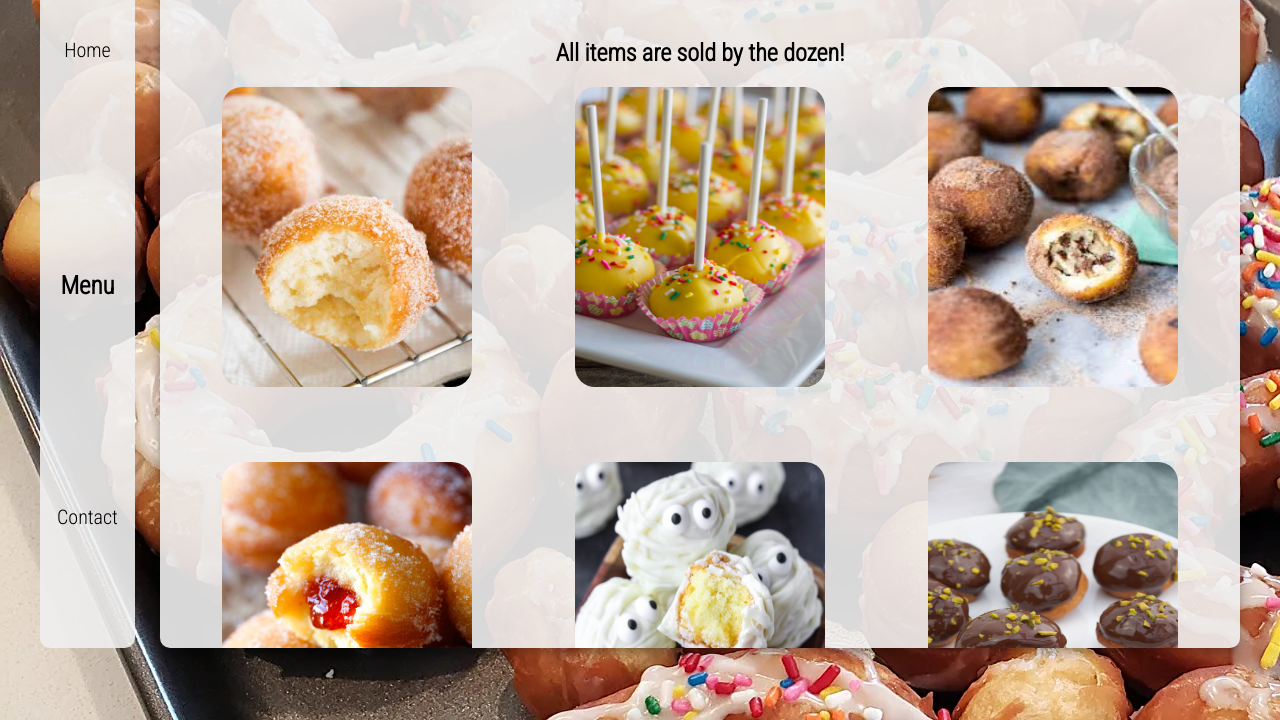
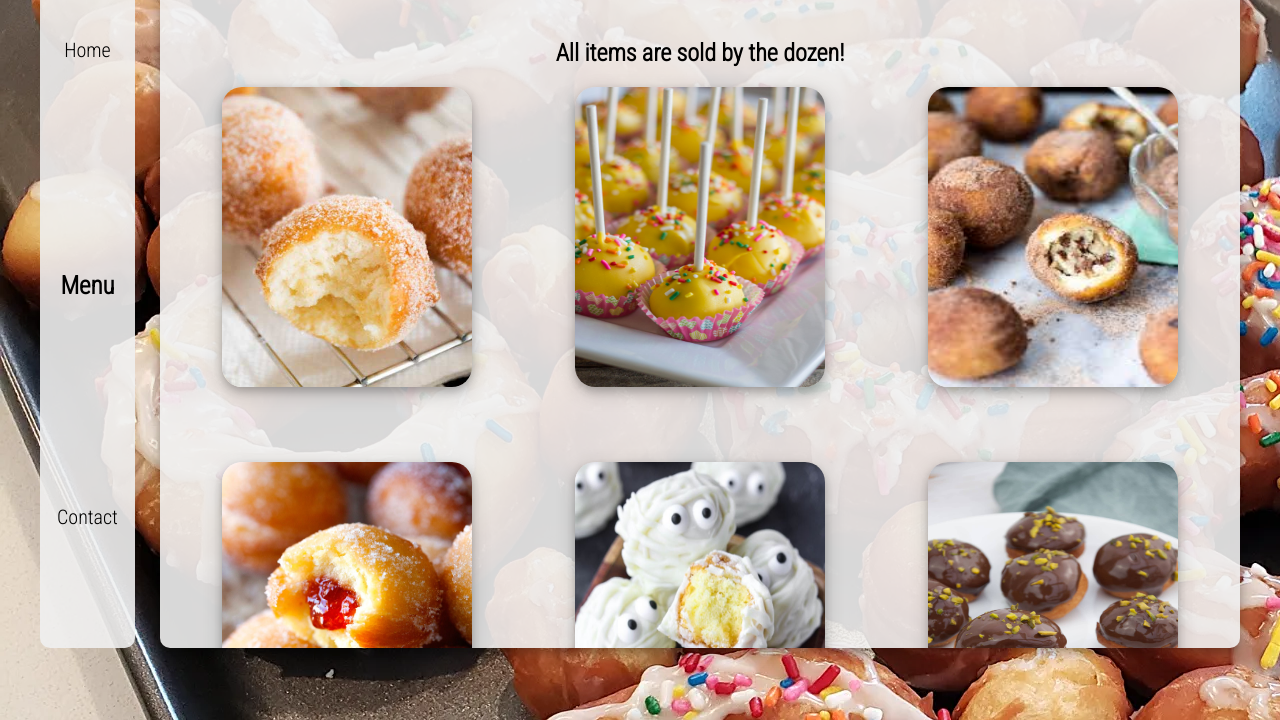
Before and after one commit to AlexJ-Cole/RestaurantPage, a plain HTML site: page index.html in a window 1280 px wide. Both pictures are taken after a click on the label "Menu". Shown: the part 80-800 px from the top of the page. Drawn offline with Linux system fonts and the light colour scheme.

Commit message:
Added shadows to menu items

```diff
--- a/stylesheet.css
+++ b/stylesheet.css
@@ -74,6 +74,8 @@ img {
   height: 300px;
   width: 250px;
   position: relative;
+  border-radius: 20px;
+  box-shadow: 0 4px 8px 0 rgba(0, 0, 0, 0.2), 0 6px 20px 0 rgba(0, 0, 0, 0.19);
 }
 
 .menuText {
```
